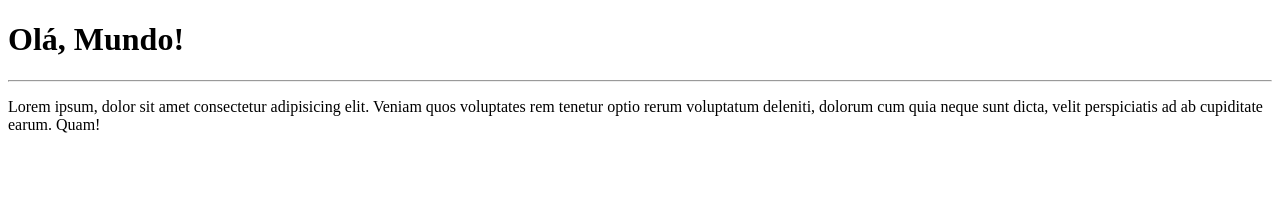
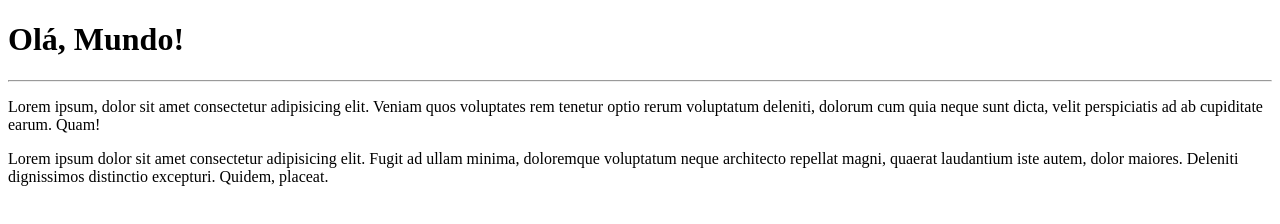
Before and after one commit to AndreVieira131987/Ola-mundo, a plain HTML site: page Site-exemplo/index.html in a window 1280 px wide. Drawn offline with Linux system fonts and the light colour scheme.

Commit message:
Adicionei um parágrafo

```diff
--- a/Site-exemplo/index.html
+++ b/Site-exemplo/index.html
@@ -9,5 +9,6 @@
    <h1>Olá, Mundo!</h1>
    <hr>
    <p>Lorem ipsum, dolor sit amet consectetur adipisicing elit. Veniam quos voluptates rem tenetur optio rerum voluptatum deleniti, dolorum cum quia neque sunt dicta, velit perspiciatis ad ab cupiditate earum. Quam!</p>
+   <p>Lorem ipsum dolor sit amet consectetur adipisicing elit. Fugit ad ullam minima, doloremque voluptatum neque architecto repellat magni, quaerat laudantium iste autem, dolor maiores. Deleniti dignissimos distinctio excepturi. Quidem, placeat.</p>
 </body>
 </html>
```
